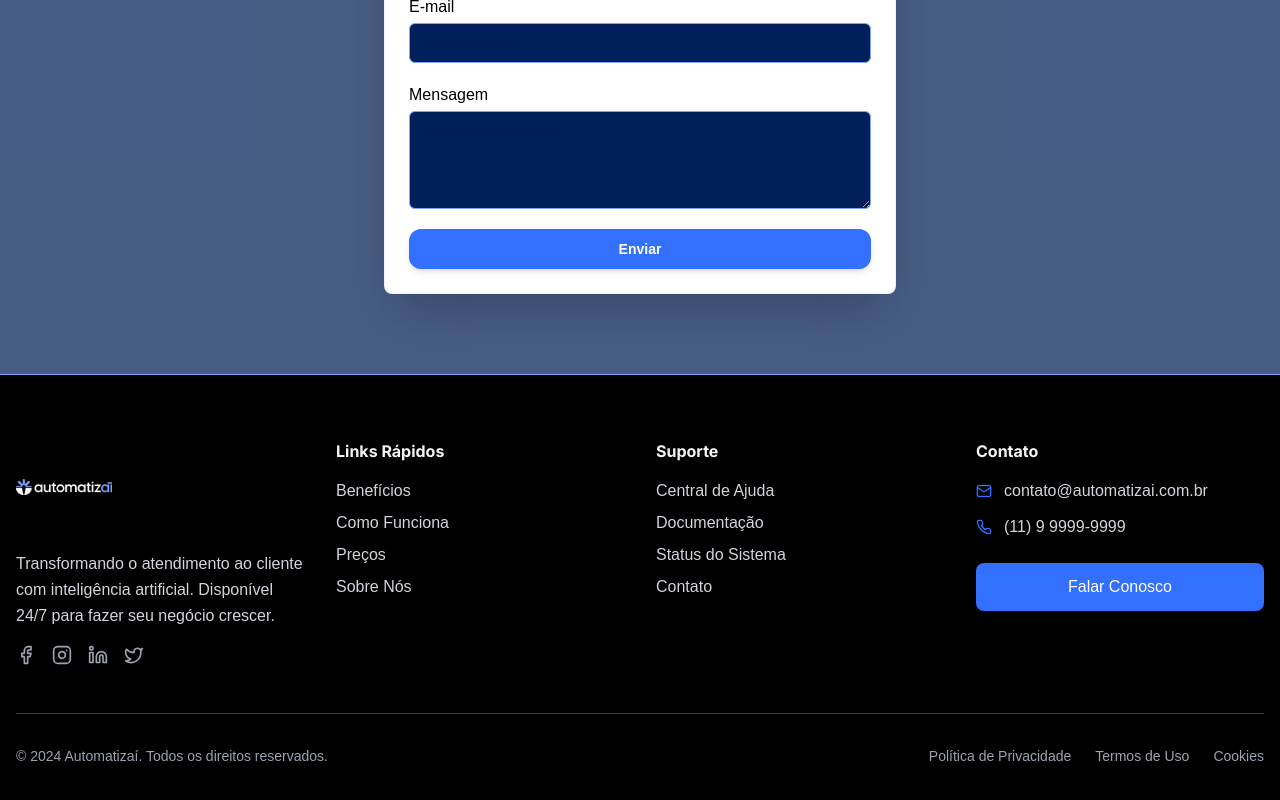
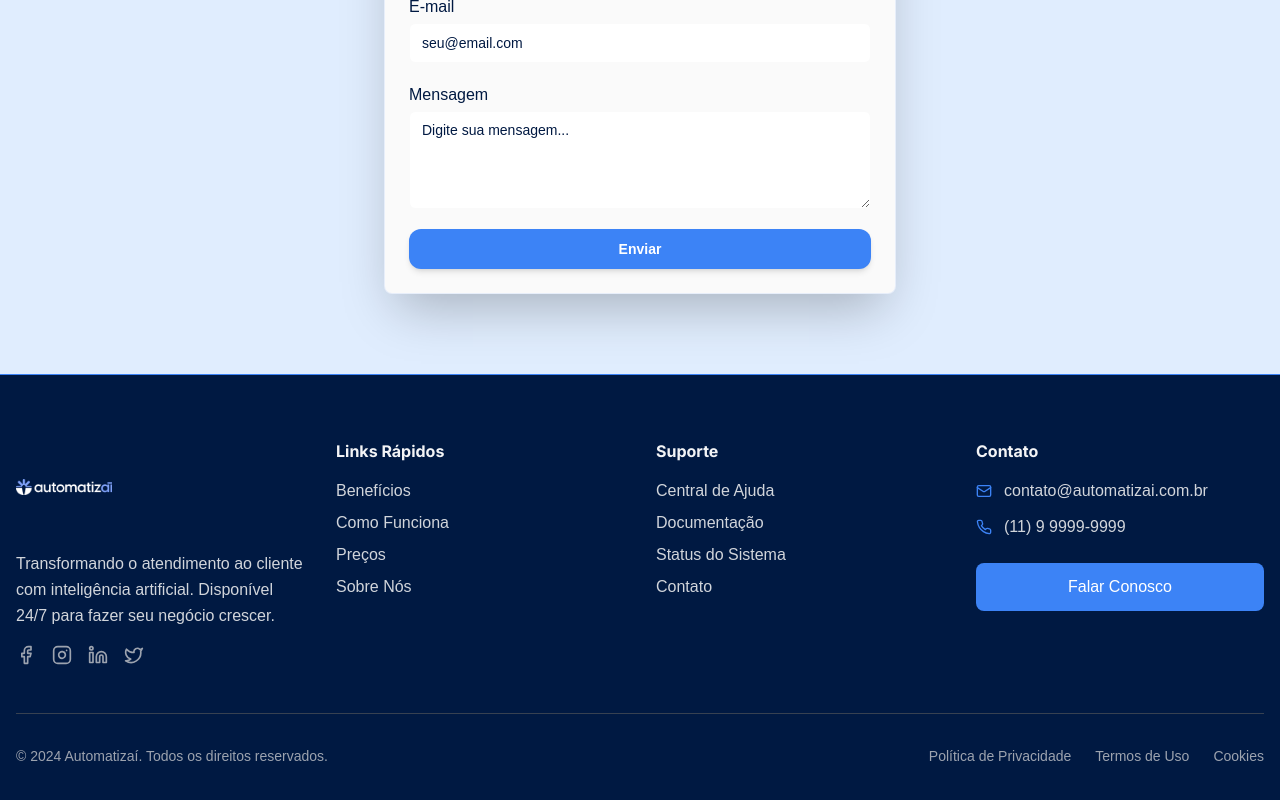
Before and after one commit to fernandokaraka/automatizai-landing, a React (Vite) app: page / in a window 1280 px wide. Shown: the part 5177-5977 px from the top of the page. Built offline with nearby package versions, Linux system fonts and the light colour scheme.

Commit message:
alteracoes cores

```diff
--- a/src/index.css
+++ b/src/index.css
@@ -8,115 +8,95 @@ All colors MUST be HSL.
 
 @layer base {
   :root {
-    --background: 220 97% 18%; /* #012E58 */
-    --foreground: 0 0% 0%; /* #000000 */
+    /* Modo Claro - Fundo branco com elementos em azul */
+    --background: 0 0% 100%; /* #FFFFFF - Fundo branco */
+    --foreground: 217 100% 13%; /* #001B44 - Texto principal em azul escuro */
 
-    --card: 0 0% 100%;
-    --card-foreground: 0 0% 0%;
+    --card: 0 0% 98%; /* #FAFAFA - Cards levemente off-white */
+    --card-foreground: 217 100% 13%; /* #001B44 */
 
-    --popover: 0 0% 100%;
-    --popover-foreground: 0 0% 0%;
+    --popover: 0 0% 100%; /* #FFFFFF */
+    --popover-foreground: 217 100% 13%; /* #001B44 */
 
-    --primary: 222 100% 60%; /* #0145F2 */
-    --primary-foreground: 0 0% 100%; /* #fff */
+    --primary: 217 91% 60%; /* #3B82F6 - Azul claro interativo */
+    --primary-foreground: 0 0% 100%; /* #FFFFFF */
 
-    --secondary: 223 89% 74%; /* #80A2F9 */
-    --secondary-foreground: 220 97% 18%; /* #012E58 */
+    --secondary: 221 83% 33%; /* #1E3A8A - Azul médio */
+    --secondary-foreground: 0 0% 100%; /* #FFFFFF */
 
-    --muted: 0 0% 92%; /* #EAEAEA */
-    --muted-foreground: 220 97% 18%; /* #012E58 */
+    --muted: 214 93% 79%; /* #93C5FD - Azul suave */
+    --muted-foreground: 217 100% 13%; /* #001B44 */
 
-    --accent: 223 89% 74%; /* #80A2F9 */
-    --accent-foreground: 220 97% 18%; /* #012E58 */
+    --accent: 217 91% 60%; /* #3B82F6 */
+    --accent-foreground: 0 0% 100%; /* #FFFFFF */
 
-    --destructive: 0 100% 50%;
+    --destructive: 0 84% 60%;
     --destructive-foreground: 0 0% 100%;
 
-    --border: 223 89% 74%; /* #80A2F9 */
-    --input: 223 89% 74%; /* #80A2F9 */
-    --ring: 222 100% 60%; /* #0145F2 */
+    --border: 217 91% 60%; /* #3B82F6 */
+    --input: 0 0% 98%; /* #FAFAFA */
+    --ring: 217 91% 60%; /* #3B82F6 */
 
     --radius: 0.5rem;
 
-    /* Custom design tokens for Automatizaí */
-    --brand-primary: 222 100% 60%; /* #0145F2 */
-    --brand-secondary: 223 89% 74%; /* #80A2F9 */
-    --neutral-light: 0 0% 92%; /* #EAEAEA */
+    /* Custom design tokens */
+    --brand-primary: 217 91% 60%; /* #3B82F6 */
+    --brand-secondary: 221 83% 33%; /* #1E3A8A */
+    --neutral-light: 0 0% 98%; /* #FAFAFA */
+    --neutral-dark: 217 100% 13%; /* #001B44 */
+
+    /* Gradients */
+    --gradient-hero: linear-gradient(135deg, hsl(217 91% 60%), hsl(221 83% 33%));
+    --gradient-card: linear-gradient(145deg, hsl(0 0% 100%), hsl(0 0% 98%));
+
+    /* Shadows */
+    --shadow-card: 0 4px 20px hsl(217 91% 60% / 0.1);
+    --shadow-hover: 0 8px 30px hsl(217 91% 60% / 0.2);
+  }
+
+  .dark {
+    /* Modo Escuro - Fundo preto com elementos em azul */
+    --background: 0 0% 0%; /* #000000 - Fundo totalmente preto */
+    --foreground: 0 0% 100%; /* #FFFFFF - Texto principal branco */
+
+    --card: 0 0% 4%; /* #0A0A0A - Cards levemente mais claros que o fundo */
+    --card-foreground: 0 0% 100%; /* #FFFFFF */
+
+    --popover: 0 0% 4%; /* #0A0A0A */
+    --popover-foreground: 0 0% 100%; /* #FFFFFF */
+
+    --primary: 217 91% 60%; /* #3B82F6 - Azul vibrante */
+    --primary-foreground: 0 0% 100%; /* #FFFFFF */
+
+    --secondary: 214 93% 79%; /* #93C5FD - Azul claro */
+    --secondary-foreground: 0 0% 0%; /* #000000 */
+
+    --muted: 0 0% 4%; /* #0A0A0A */
+    --muted-foreground: 214 93% 79%; /* #93C5FD */
+
+    --accent: 217 91% 60%; /* #3B82F6 */
+    --accent-foreground: 0 0% 100%; /* #FFFFFF */
+
+    --destructive: 0 84% 60%;
+    --destructive-foreground: 0 0% 100%;
+
+    --border: 217 91% 60%; /* #3B82F6 */
+    --input: 0 0% 4%; /* #0A0A0A */
+    --ring: 217 91% 60%; /* #3B82F6 */
+
+    /* Custom design tokens */
+    --brand-primary: 217 91% 60%; /* #3B82F6 */
+    --brand-secondary: 214 93% 79%; /* #93C5FD */
+    --neutral-light: 0 0% 4%; /* #0A0A0A */
     --neutral-dark: 0 0% 0%; /* #000000 */
 
     /* Gradients */
-    --gradient-hero: linear-gradient(135deg, hsl(var(--brand-primary)), hsl(var(--brand-secondary)));
-    --gradient-card: linear-gradient(145deg, hsl(var(--background)), hsl(var(--neutral-light) / 0.3));
+    --gradient-hero: linear-gradient(135deg, hsl(217 91% 60%), hsl(214 93% 79%));
+    --gradient-card: linear-gradient(145deg, hsl(0 0% 4%), hsl(0 0% 0%));
 
     /* Shadows */
-    --shadow-card: 0 4px 20px hsl(var(--brand-primary) / 0.1);
-    --shadow-hover: 0 8px 30px hsl(var(--brand-primary) / 0.15);
-
-    /* Animations */
-    --transition-smooth: all 0.3s cubic-bezier(0.4, 0, 0.2, 1);
-    --transition-bounce: all 0.4s cubic-bezier(0.68, -0.55, 0.265, 1.55);
-
-    --sidebar-background: 0 0% 92%; /* #EAEAEA */
-    --sidebar-foreground: 220 97% 18%; /* #012E58 */
-    --sidebar-primary: 222 100% 60%; /* #0145F2 */
-    --sidebar-primary-foreground: 0 0% 100%;
-    --sidebar-accent: 223 89% 74%; /* #80A2F9 */
-    --sidebar-accent-foreground: 220 97% 18%; /* #012E58 */
-    --sidebar-border: 223 89% 74%; /* #80A2F9 */
-    --sidebar-ring: 222 100% 60%; /* #0145F2 */
-  }
-
-  .dark {
-    --background: 0 0% 0%; /* #000000 */
-    --foreground: 223 89% 74%; /* #80A2F9 */
-
-    --card: 220 97% 18%; /* #012E58 */
-    --card-foreground: 223 89% 74%; /* #80A2F9 */
-
-    --popover: 220 97% 18%; /* #012E58 */
-    --popover-foreground: 223 89% 74%; /* #80A2F9 */
-
-    --primary: 222 100% 60%; /* #0145F2 */
-    --primary-foreground: 0 0% 100%;
-
-    --secondary: 223 89% 74%; /* #80A2F9 */
-    --secondary-foreground: 0 0% 0%; /* #000000 */
-
-    --muted: 220 97% 18%; /* #012E58 */
-    --muted-foreground: 223 89% 74%; /* #80A2F9 */
-
-    --accent: 222 100% 60%; /* #0145F2 */
-    --accent-foreground: 0 0% 100%;
-
-    --destructive: 0 100% 50%;
-    --destructive-foreground: 0 0% 100%;
-
-    --border: 220 97% 18%; /* #012E58 */
-    --input: 220 97% 18%; /* #012E58 */
-    --ring: 223 89% 74%; /* #80A2F9 */
-
-    --sidebar-background: 220 97% 18%; /* #012E58 */
-    --sidebar-foreground: 223 89% 74%; /* #80A2F9 */
-    --sidebar-primary: 222 100% 60%; /* #0145F2 */
-    --sidebar-primary-foreground: 0 0% 100%;
-    --sidebar-accent: 223 89% 74%; /* #80A2F9 */
-    --sidebar-accent-foreground: 0 0% 0%; /* #000000 */
-    --sidebar-border: 222 100% 60%; /* #0145F2 */
-    --sidebar-ring: 223 89% 74%; /* #80A2F9 */
-
-    /* Custom design tokens for Automatizaí - Dark Mode */
-    --brand-primary: 222 100% 60%; /* #0145F2 */
-    --brand-secondary: 223 89% 74%; /* #80A2F9 */
-    --neutral-light: 220 97% 18%; /* #012E58 */
-    --neutral-dark: 223 89% 74%; /* #80A2F9 */
-
-    /* Gradients for dark mode */
-    --gradient-hero: linear-gradient(135deg, hsl(var(--brand-primary)), hsl(var(--brand-secondary)));
-    --gradient-card: linear-gradient(145deg, hsl(var(--background)), hsl(var(--neutral-light) / 0.5));
-
-    /* Shadows for dark mode */
-    --shadow-card: 0 4px 20px hsl(var(--brand-primary) / 0.2);
-    --shadow-hover: 0 8px 30px hsl(var(--brand-primary) / 0.25);
+    --shadow-card: 0 4px 20px hsl(217 91% 60% / 0.2);
+    --shadow-hover: 0 8px 30px hsl(217 91% 60% / 0.3);
   }
 }
 
```
